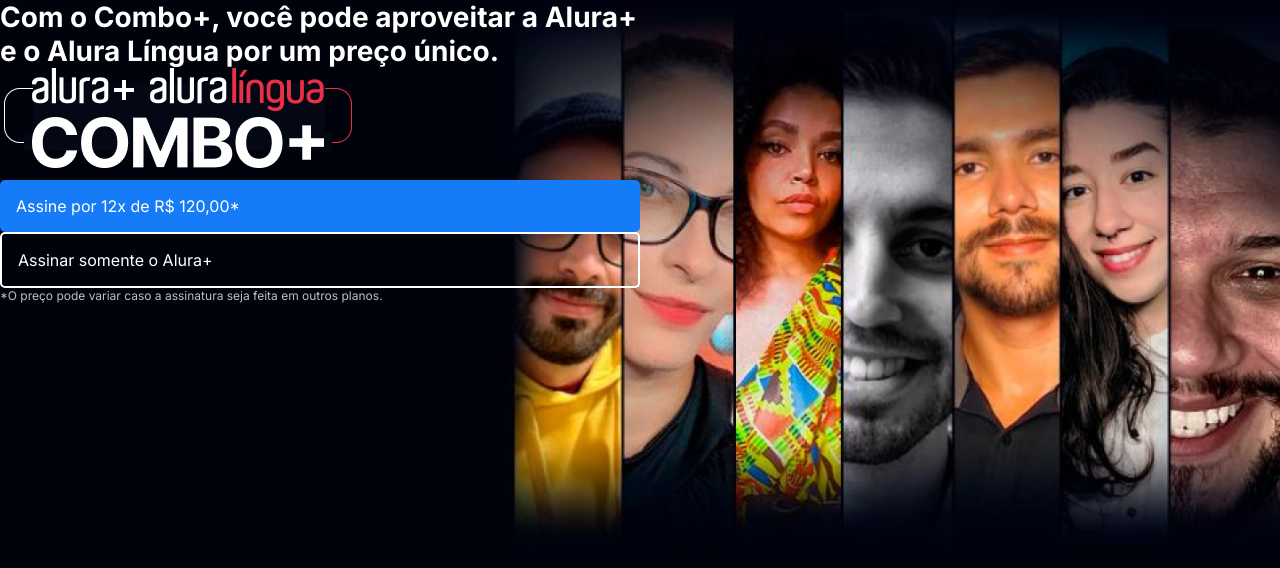
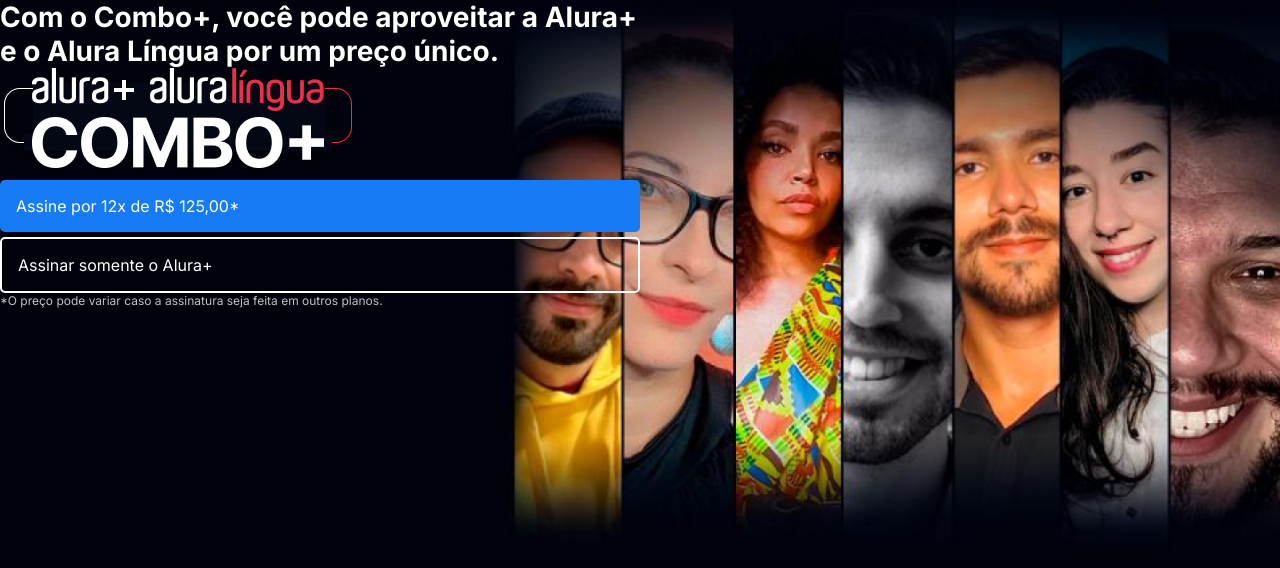
Before and after one commit to KronosIV4/aluraPlus, a plain HTML site: page index.html in a window 1280 px wide. Drawn offline with Linux system fonts and the light colour scheme.

Commit message:
Alterado o arquivo CSS adcionado o margin-botton no botão de cima. Alterado o preço do botão de cima

```diff
--- a/index.html
+++ b/index.html
@@ -18,7 +18,7 @@
         <div>
             <h1 class="container__titulo">Com o Combo+, você pode aproveitar a Alura+ e o Alura Língua por um preço único.</h1>
             <img src="img/Combo.png" alt="alura+ aluralíngua combo+">
-            <a class="container__botao-assine" href="https://www.alura.com.br/" target="_blank"> Assine por 12x de R$ 120,00*</a>
+            <a class="container__botao-assine" href="https://www.alura.com.br/" target="_blank"> Assine por 12x de R$ 125,00*</a>
             <a class="container__botao-assinar" href="https://www.alura.com.br/" targe="_blank">Assinar somente o Alura+</a>
             <p class="container__aviso">*O preço pode variar caso a assinatura seja feita em outros planos.</p>
         </div>
--- a/styles.css
+++ b/styles.css
@@ -36,6 +36,7 @@ body{
     color: var(--branco-principal);
     border-radius: 5px;
     padding: 1rem;
+    margin-bottom: 5px;
     text-decoration: none;
     display: block;
 }
```
